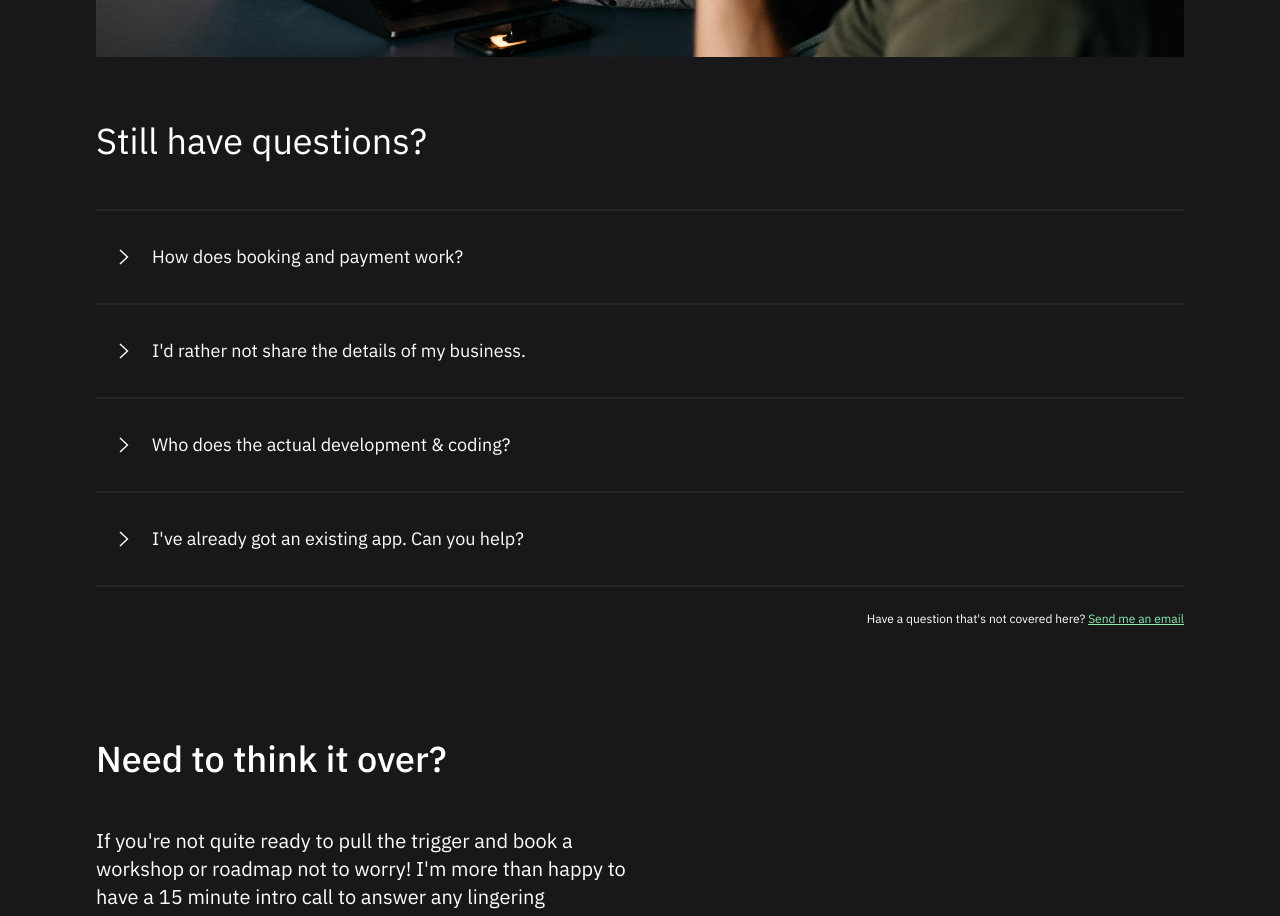
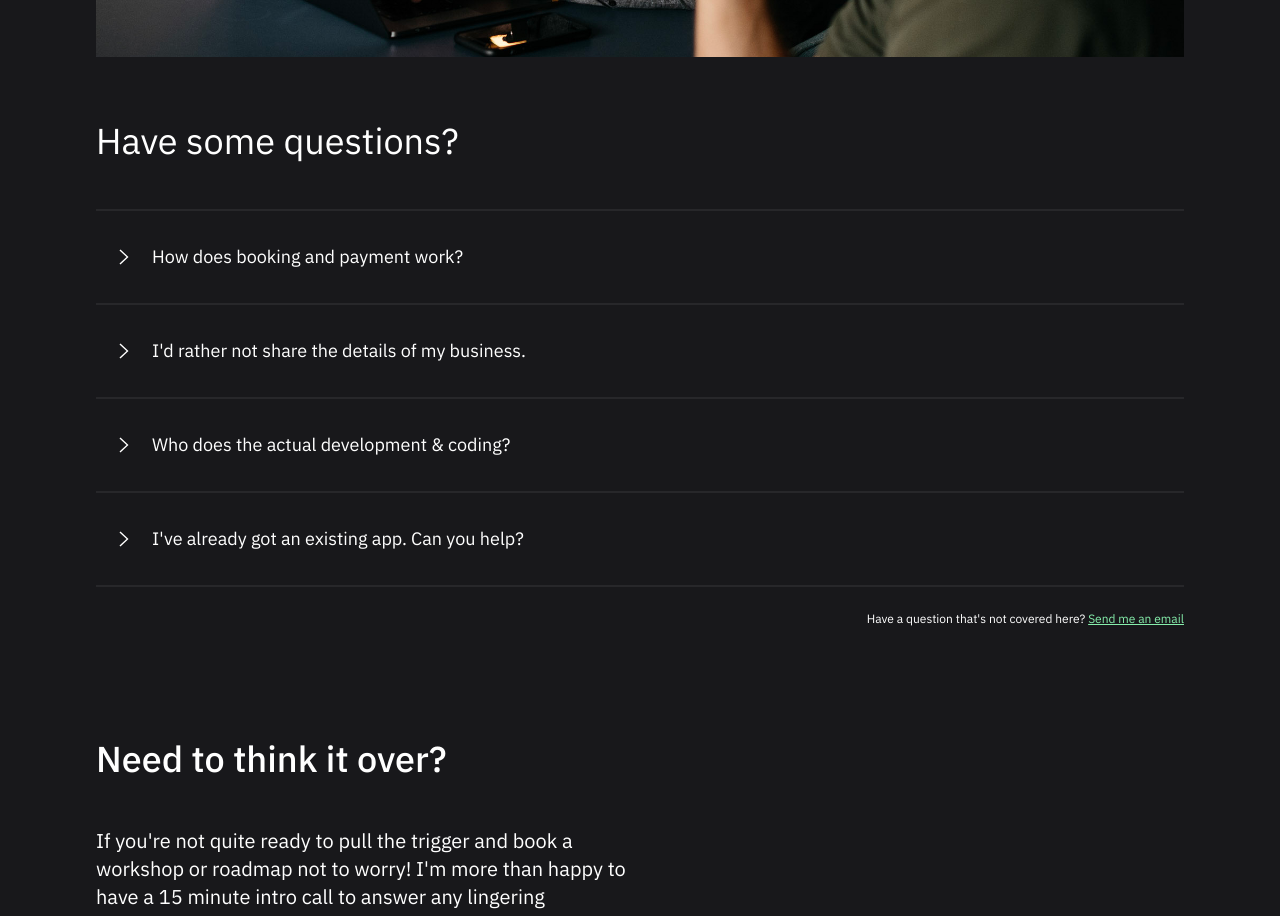
Before and after one commit to timmyomahony/founder-roadmap-website, a Next.js app: page / in a window 1280 px wide. Shown: the part 5900-6816 px from the top of the page. Built offline with nearby package versions, Linux system fonts and the light colour scheme.

Commit message:
Updated content

```diff
--- a/components/home/FAQs.tsx
+++ b/components/home/FAQs.tsx
@@ -128,7 +128,7 @@
 
   return (
     <section className="pt-12 lg:pt-16 2xl:pt-32 pb-8 md:pb-12 lg:pb-16 2xl:pb-24 ">
-      <h2 className="text-xl md:text-2xl lg:text-4xl">Still have questions?</h2>
+      <h2 className="text-xl md:text-2xl lg:text-4xl">Have some questions?</h2>
       <ul className="text-lg border-t-2 border-zinc-800 mt-6 md:mt-12">
         {faqs.map((faq, i) => {
           return (
```
